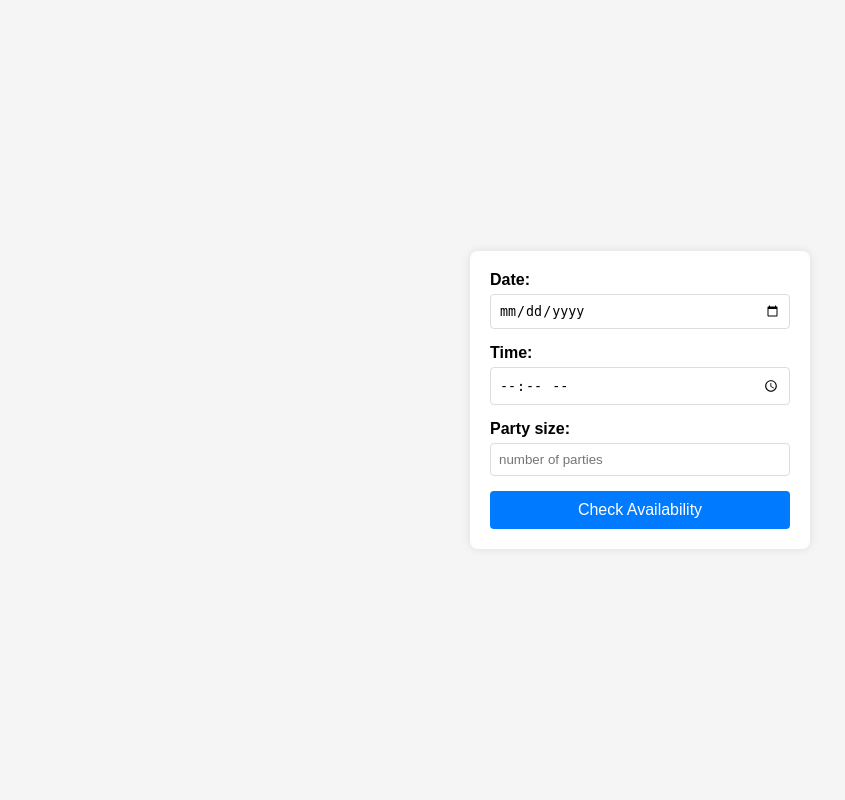
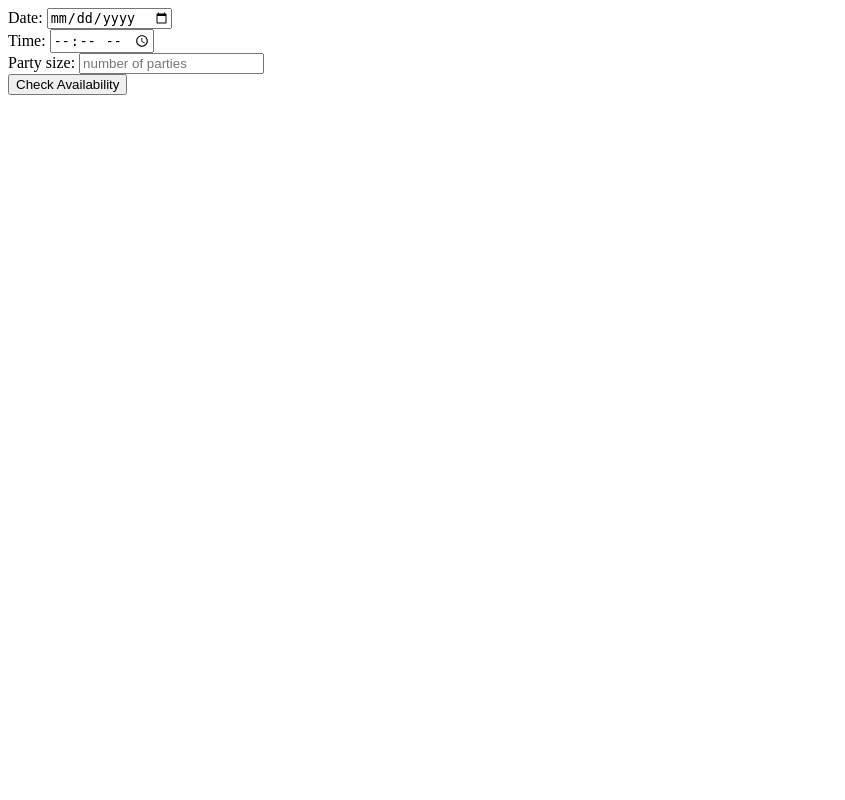
Before and after one commit to VithurshanV2/restaurant-management-system, a PHP site: page /reservation-form-front.php in a window 1280 px wide. Shown: the whole page, without its empty margins (0-845 px from the left). Run offline with PHP 8.4, Linux system fonts and the light colour scheme.

Commit message:
reservation-form-front.php

```diff
--- a/public/reservation/reservation-form-front.php
+++ b/public/reservation/reservation-form-front.php
@@ -13,67 +13,7 @@ unset($_SESSION["errors"], $_SESSION["form_data"]);
     <meta charset="UTF-8">
     <meta name="viewport" content="width=device-width, initial-scale=1.0">
     <title>Reservation page</title>
-    <style>
-        body {
-           font-family: Arial, sans-serif;
-           background-color: #f5f5f5;
-           margin: 0;
-           padding: 0;
-          display: flex;
-          justify-content: center;
-          align-items: center;
-          height: 100vh;
-    }
 
-      form {
-          background: white;
-          padding: 20px;
-          border-radius: 8px;
-          box-shadow: 0 0 10px rgba(0,0,0,0.1);
-          width: 300px;
-  }
-
-     div {
-         margin-bottom: 15px;
-}
-
-    label {
-        display: block;
-        margin-bottom: 5px;
-        font-weight: bold;
-}
-
-    input[type="date"],
-    input[type="time"],
-    input[type="number"] {
-    width: 100%;
-    padding: 8px;
-    box-sizing: border-box;
-    border: 1px solid #ddd;
-    border-radius: 4px;
-}
-
-button {
-    width: 100%;
-    padding: 10px;
-    border: none;
-    background-color: #007BFF;
-    color: white;
-    border-radius: 4px;
-    cursor: pointer;
-    font-size: 16px;
-}
-
-button:hover {
-    background-color: #0056b3;
-}
-
-.error-message {
-    color: red;
-    font-size: 14px;
-}
-
-    </style>
 </head>
 
 <body>
```
